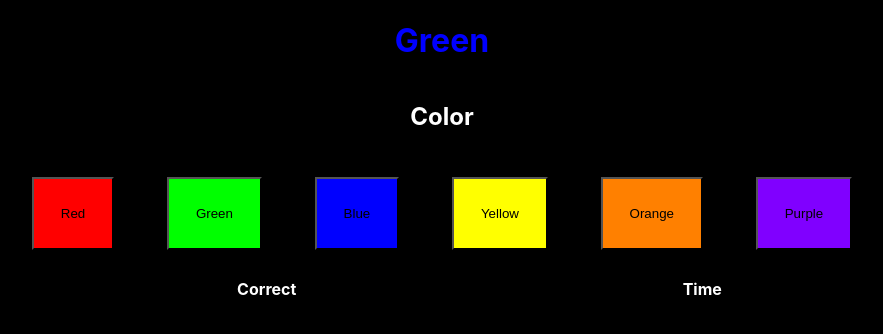
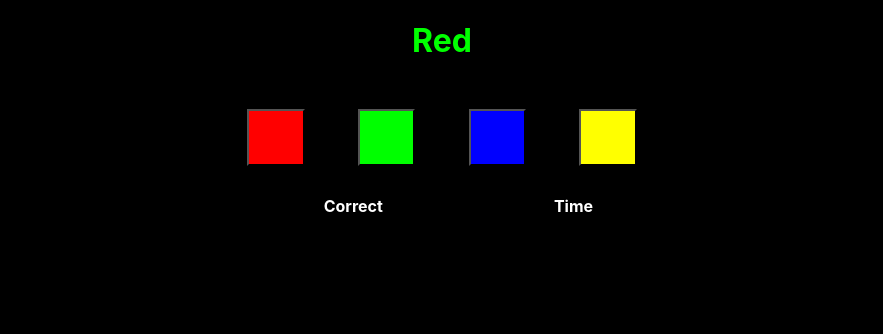
Before and after one commit to stroopy-itb/stroopy-client, a React (Create React App) app: page / in a window 1280 px wide. Shown: the top 334 px of the page, without its empty margins (198-1081 px from the left). Built offline with nearby package versions, Linux system fonts and the light colour scheme.

Commit message:
change color randomization logic
to prevent same color and text combo
and remove orange and purple color

```diff
--- a/src/page/StroopPage.tsx
+++ b/src/page/StroopPage.tsx
@@ -21,20 +21,18 @@ export default function StroopPage(): JSX.Element {
             text: "Yellow",
             color: "#ffff00",
         },
-        {
-            text: "Orange",
-            color: "#ff8000",
-        },
-        {
-            text: "Purple",
-            color: "#8000ff",
-        },
     ])
 
     const pickRandomPair = (): ColorPair => {
+        const text = pairs[Math.floor(Math.random() * pairs.length)];
+        let color = pairs[Math.floor(Math.random() * pairs.length)];
+        while (color === text) {
+            color = pairs[Math.floor(Math.random() * pairs.length)];
+        }
+
         return {
-            text: pairs[Math.floor(Math.random() * pairs.length)].text,
-            color: pairs[Math.floor(Math.random() * pairs.length)].color,
+            text: text.text,
+            color: color.color,
         }
     }
 
@@ -77,10 +75,10 @@ export default function StroopPage(): JSX.Element {
     return (
         <div style={{height: "100%", display: "flex", flexDirection: "column", justifyContent: "start", alignItems: "center" }}>
             <h1 style={{ fontWeight: "bold", color: stroopKey.color }}>{stroopKey.text}</h1>
-            <h2 style={{ fontWeight: "bold", color: "white" }}>{promptToString(prompt)}</h2>
+            {/* <h2 style={{ fontWeight: "bold", color: "white" }}>{promptToString(prompt)}</h2> */}
             <div>
             {pairs.map((pair) => (
-                <button style={{ backgroundColor: pair.color, margin: "2em", padding: "2em" }} onClick={() => chooseAnswer(pair)}>{pair.text}</button>
+                <button style={{ backgroundColor: pair.color, margin: "2em", padding: "2em" }} onClick={() => chooseAnswer(pair)}></button>
             ))}
             </div>
             <table style={{ color: "white", width: "100%" }}>
```
